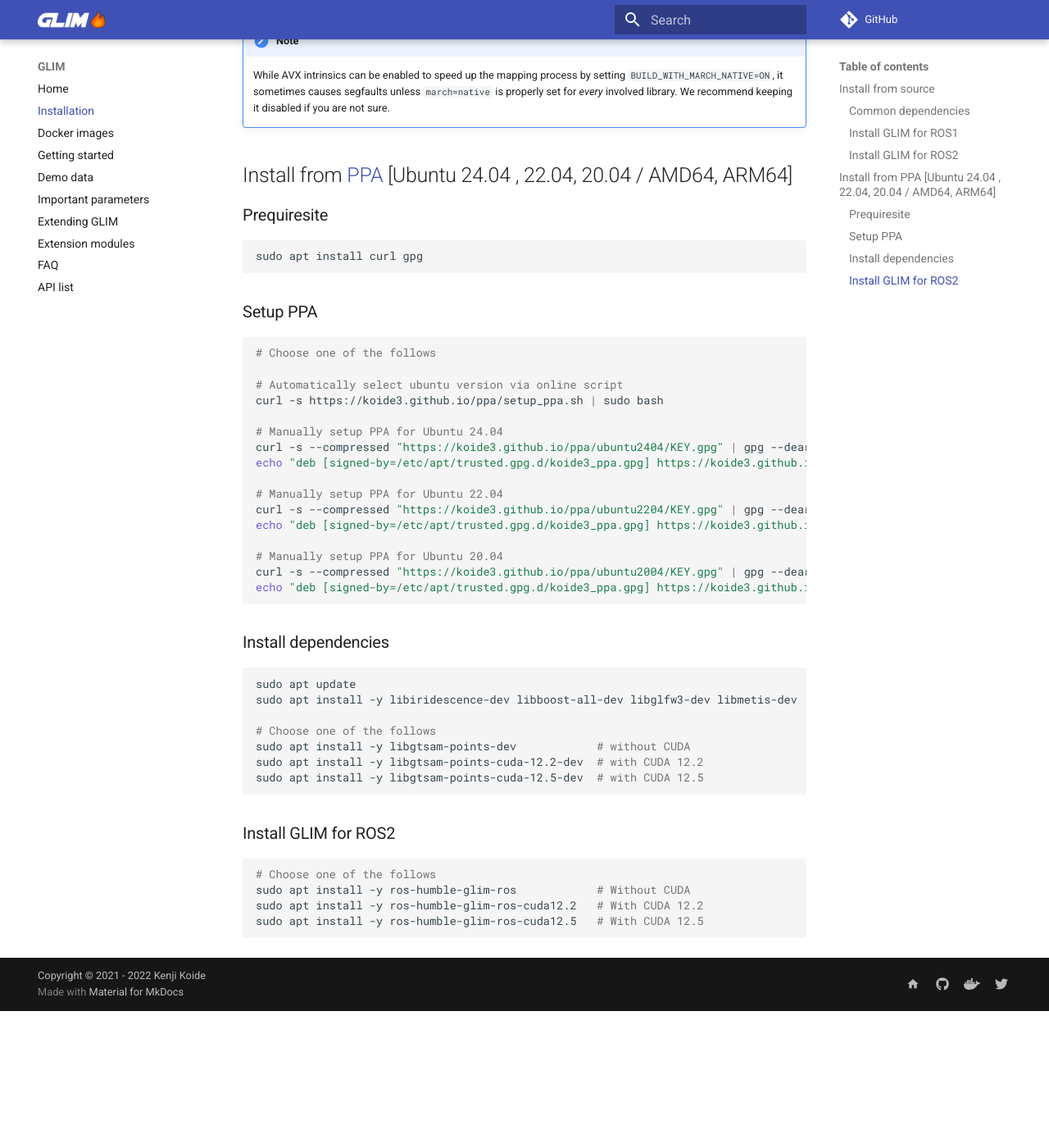
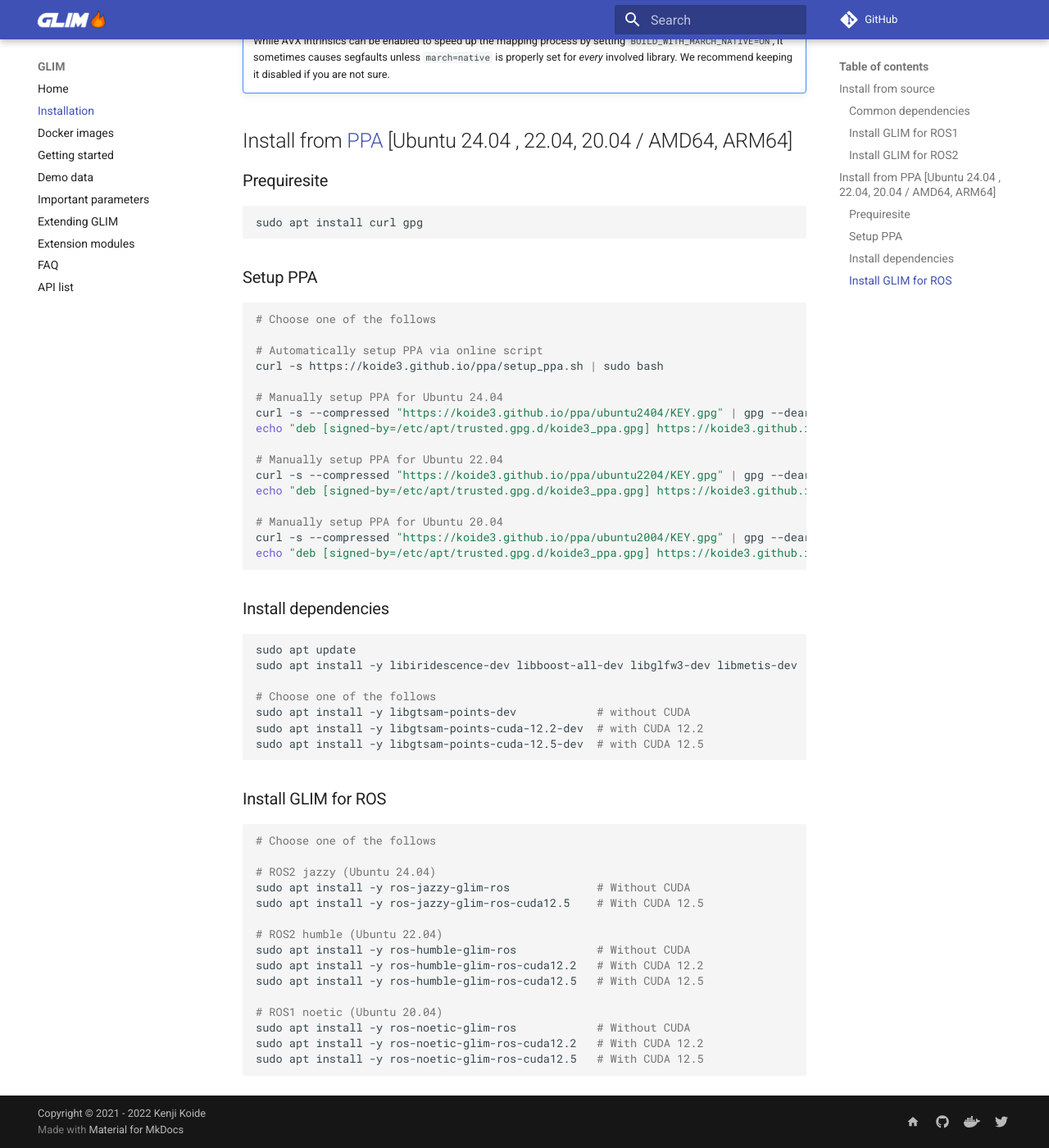
Before and after one commit to koide3/glim, an MkDocs documentation site: the page built from docs/installation.md, in a window 1280 px wide and 1400 px high, scrolled down 1759 px. Shown: the whole window at 82% size. Built offline with MkDocs 1.6.1 and Material for MkDocs 9.7.7, drawn with Linux system fonts in a browser that asks for light colours; nearby versions of some CDN libraries; comment, search, counter and statistics services are not loaded; before the commit the page ends 2992 px from its top, so only the background shows below that; some of the changed text lies outside the part shown.

Commit message:
update PPA installation

````diff
--- a/docs/installation.md
+++ b/docs/installation.md
@@ -1,7 +1,5 @@
 
-GLIM is tested on Ubuntu 22.04 / 24.04 with CUDA 12.2 / 12.5, and NVIDIA Jetson Orin (JetPack 6.0).
-
-You can build and install GLIM from source code, or install pre-built binaries from PPA.
+GLIM is tested on Ubuntu 22.04 / 24.04 with CUDA 12.2 / 12.5, and NVIDIA Jetson Orin (JetPack 6.0). You can build and install GLIM from source code, or install pre-built binaries from PPA.
 
 ## Install from source
 
@@ -97,7 +95,7 @@ sudo apt install curl gpg
 ```bash
 # Choose one of the follows
 
-# Automatically select ubuntu version via online script
+# Automatically setup PPA via online script
 curl -s https://koide3.github.io/ppa/setup_ppa.sh | sudo bash
 
 # Manually setup PPA for Ubuntu 24.04
@@ -125,11 +123,22 @@ sudo apt install -y libgtsam-points-cuda-12.2-dev  # with CUDA 12.2
 sudo apt install -y libgtsam-points-cuda-12.5-dev  # with CUDA 12.5
 ```
 
-### Install GLIM for ROS2
+### Install GLIM for ROS
 
 ```bash
 # Choose one of the follows
+
+# ROS2 jazzy (Ubuntu 24.04)
+sudo apt install -y ros-jazzy-glim-ros             # Without CUDA
+sudo apt install -y ros-jazzy-glim-ros-cuda12.5    # With CUDA 12.5
+
+# ROS2 humble (Ubuntu 22.04)
 sudo apt install -y ros-humble-glim-ros            # Without CUDA
 sudo apt install -y ros-humble-glim-ros-cuda12.2   # With CUDA 12.2
 sudo apt install -y ros-humble-glim-ros-cuda12.5   # With CUDA 12.5
+
+# ROS1 noetic (Ubuntu 20.04)
+sudo apt install -y ros-noetic-glim-ros            # Without CUDA
+sudo apt install -y ros-noetic-glim-ros-cuda12.2   # With CUDA 12.2
+sudo apt install -y ros-noetic-glim-ros-cuda12.5   # With CUDA 12.5
 ```
````
